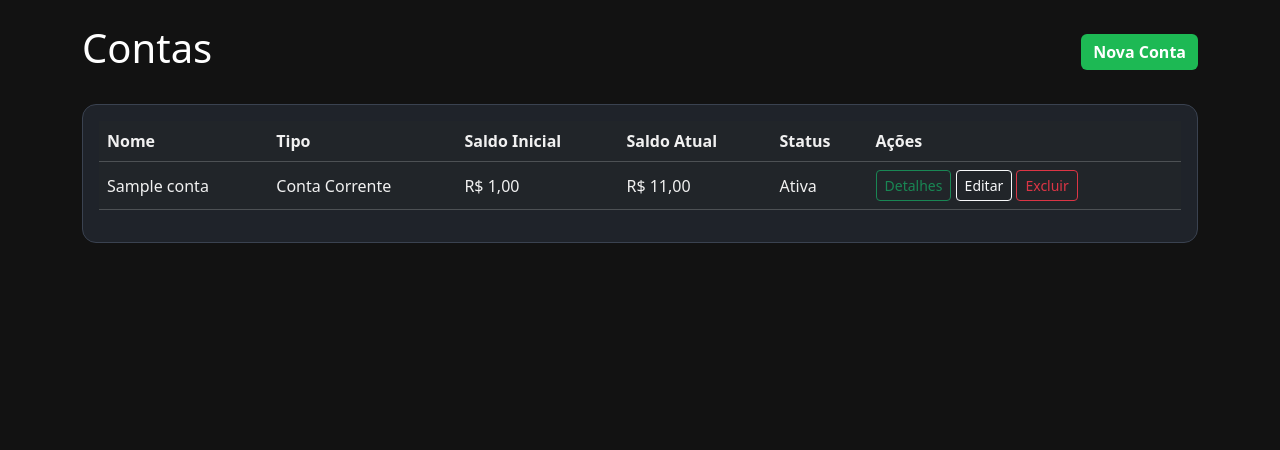
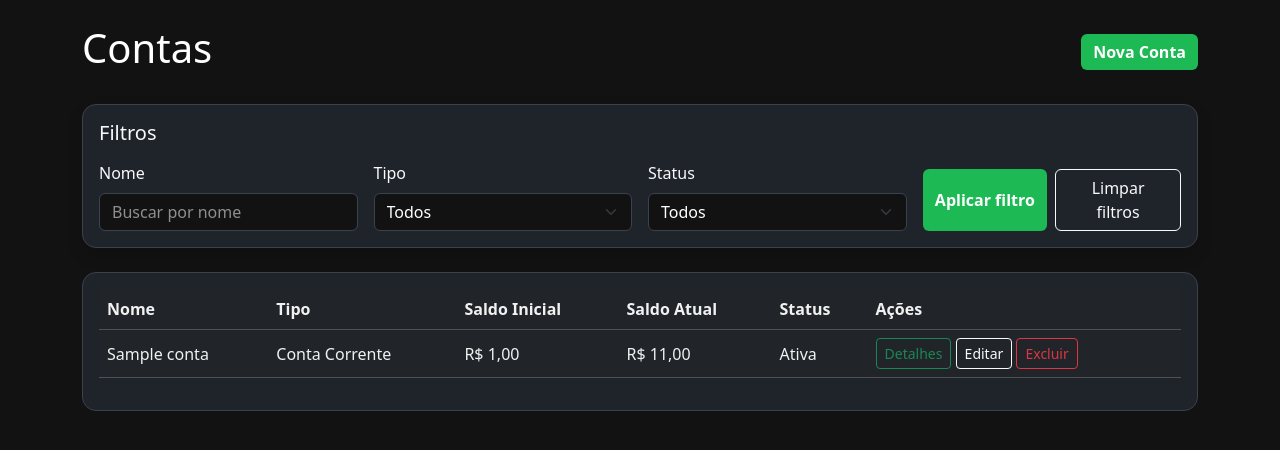
Before and after one commit to Francielp2/Sistema-financeiro-django, a Django app: page /contas/ in a window 1280 px wide. Shown: the part 57-507 px from the top of the page. Run offline with Django 5.2, Linux system fonts and the light colour scheme; tables that the repository leaves empty hold one stand-in row (values such as "Sample post").

Commit message:
adiciona filtros na listagem de contas

```diff
--- a/financeiro/templates/financeiro/contas/listar_contas.html
+++ b/financeiro/templates/financeiro/contas/listar_contas.html
@@ -13,6 +13,69 @@ Contas
         Nova Conta
     </a>
 </div>
+
+<form method="get" class="card bg-dark border-secondary shadow mb-4">
+    <div class="card-body">
+        <h5 class="text-light mb-3">
+            Filtros
+        </h5>
+
+        <div class="row g-3 align-items-end">
+            <div class="col-md">
+                <label class="form-label text-light">
+                    Nome
+                </label>
+                <input
+                    type="text"
+                    name="nome"
+                    class="form-control"
+                    value="{{ nome_filtro }}"
+                    placeholder="Buscar por nome"
+                >
+            </div>
+
+            <div class="col-md">
+                <label class="form-label text-light">
+                    Tipo
+                </label>
+                <select name="tipo" class="form-select">
+                    <option value="">Todos</option>
+
+                    {% for valor, rotulo in tipos_conta %}
+                        <option value="{{ valor }}" {% if tipo_filtro == valor %}selected{% endif %}>
+                            {{ rotulo }}
+                        </option>
+                    {% endfor %}
+                </select>
+            </div>
+
+            <div class="col-md">
+                <label class="form-label text-light">
+                    Status
+                </label>
+                <select name="ativa" class="form-select">
+                    <option value="">Todos</option>
+                    <option value="sim" {% if ativa_filtro == 'sim' %}selected{% endif %}>
+                        Ativas
+                    </option>
+                    <option value="nao" {% if ativa_filtro == 'nao' %}selected{% endif %}>
+                        Inativas
+                    </option>
+                </select>
+            </div>
+
+            <div class="col-md d-flex gap-2">
+                <button type="submit" class="btn btn-success w-100">
+                    Aplicar filtro
+                </button>
+
+                <a href="{% url 'listar_contas' %}" class="btn btn-outline-light w-100">
+                    Limpar filtros
+                </a>
+            </div>
+        </div>
+    </div>
+</form>
 
 <div class="card bg-dark border-secondary">
     <div class="card-body">
@@ -71,9 +134,11 @@ Contas
 
                 {% empty %}
 
-                <td colspan="5">
-                    Nenhuma conta cadastrada.
-                </td>
+                <tr>
+                    <td colspan="6">
+                        Nenhuma conta encontrada.
+                    </td>
+                </tr>
 
                 {% endfor %}
 
--- a/financeiro/views.py
+++ b/financeiro/views.py
@@ -17,7 +17,31 @@ def inicio(request):
 
 def listar_contas(request):
     contas = models.Conta.objects.all()
-    return render(request, 'financeiro/contas/listar_contas.html', {'contas': contas})
+
+    nome_filtro = request.GET.get('nome', '').strip()
+    tipo_filtro = request.GET.get('tipo', '')
+    ativa_filtro = request.GET.get('ativa', '')
+
+    if nome_filtro:
+        contas = contas.filter(nome__icontains=nome_filtro)
+
+    if tipo_filtro:
+        contas = contas.filter(tipo=tipo_filtro)
+
+    if ativa_filtro == 'sim':
+        contas = contas.filter(ativa=True)
+    elif ativa_filtro == 'nao':
+        contas = contas.filter(ativa=False)
+
+    contas = contas.order_by('nome')
+
+    return render(request, 'financeiro/contas/listar_contas.html', {
+        'contas': contas,
+        'nome_filtro': nome_filtro,
+        'tipo_filtro': tipo_filtro,
+        'ativa_filtro': ativa_filtro,
+        'tipos_conta': models.Conta.TIPO_CONTA_CHOICES,
+    })
 
 
 def criar_conta(request):
```
